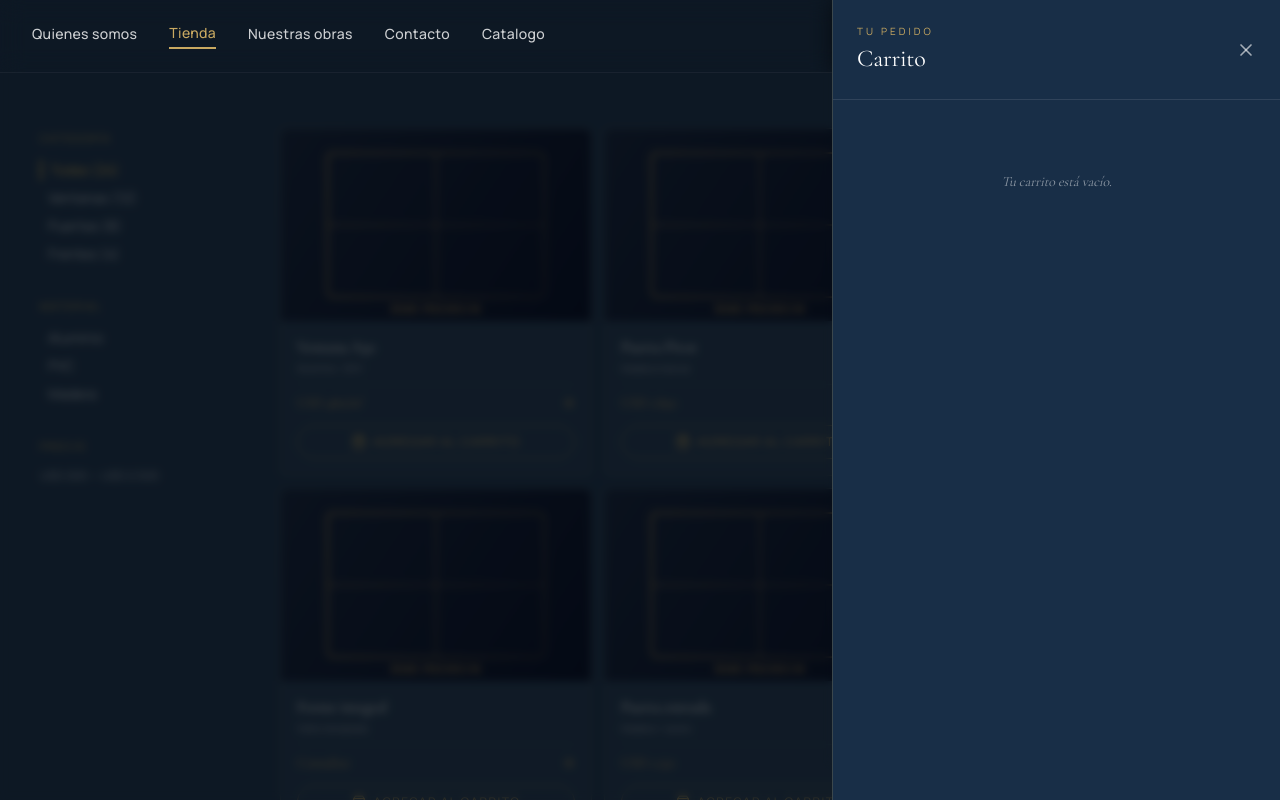
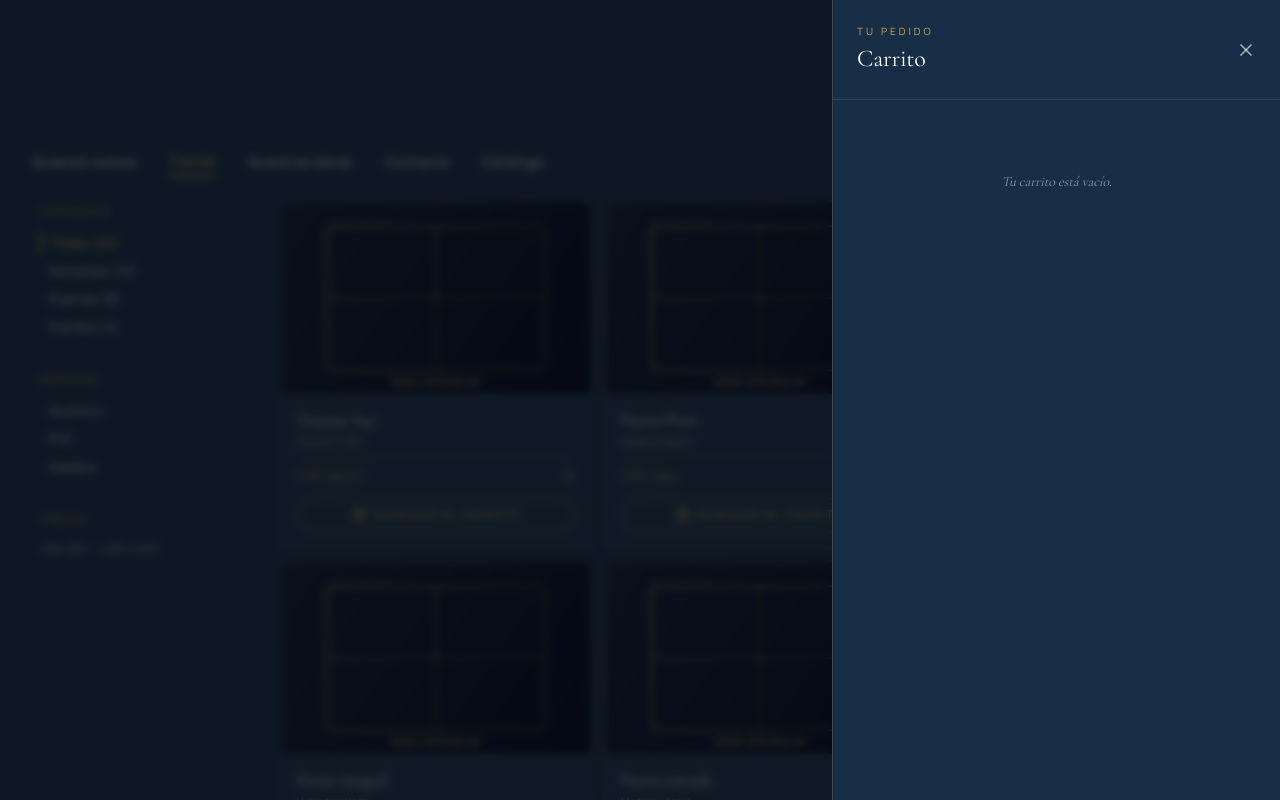
Before and after one commit to Danibentan/WebpageBmrgroup, a Next.js app: page /tienda in a window 1280 px wide. Both pictures are taken after a click on the button 1232 px from the left and 136 px from the top of the page. Shown: the top 800 px of the page. Built offline with nearby package versions, Linux system fonts and the light colour scheme.

Commit message:
Revert sticky header and remove nav offset spacing

```diff
--- a/app/contacto/page.tsx
+++ b/app/contacto/page.tsx
@@ -269,7 +269,7 @@ export default function ContactoPage() {
                       value={formState.telefono}
                       onChange={(event) => setFormState((prev) => ({ ...prev, telefono: event.target.value }))}
                       className="w-full bg-transparent px-3 py-3 text-white placeholder:text-white/40 focus:outline-none"
-                      placeholder="11 4321 6789"
+                      placeholder="11 XXXX XXXX"
                     />
                   </div>
                 </Field>
--- a/components/layout/ProfessionalHeader.tsx
+++ b/components/layout/ProfessionalHeader.tsx
@@ -17,20 +17,8 @@ const navLinks = [
 export function ProfessionalHeader() {
   const navRef = useRef<HTMLElement | null>(null);
   const pathname = usePathname();
-  const [isScrolled, setIsScrolled] = useState(false);
   const [isMobileMenuOpen, setIsMobileMenuOpen] = useState(false);
   const [isHeaderLogoBroken, setIsHeaderLogoBroken] = useState(false);
-
-  useEffect(() => {
-    const onScroll = () => {
-      setIsScrolled(window.scrollY > 50);
-    };
-
-    onScroll();
-    window.addEventListener('scroll', onScroll, { passive: true });
-
-    return () => window.removeEventListener('scroll', onScroll);
-  }, []);
 
   useEffect(() => {
     if (!isMobileMenuOpen) return;
@@ -78,11 +66,7 @@ export function ProfessionalHeader() {
   const isActiveLink = (href: string) => pathname === href || pathname.startsWith(`${href}/`);
 
   return (
-    <header
-      className={`fixed left-0 right-0 top-0 z-50 border-b border-white/5 px-4 py-3 transition-colors duration-300 md:px-8 md:py-4 ${
-        isScrolled ? 'bg-[var(--bg-primary)]/95' : 'bg-[var(--bg-primary)]/70 backdrop-blur-md'
-      }`}
-    >
+    <header className="relative w-full border-b border-[#d4af6f14] bg-[var(--bg-primary)] px-4 py-3 md:px-8 md:py-4">
       <nav ref={navRef} aria-label="Navegación principal" className="mx-auto flex w-full max-w-7xl items-center justify-between">
         <div className="flex items-center gap-2 md:gap-4 lg:gap-8">
           <button
@@ -137,7 +121,7 @@ export function ProfessionalHeader() {
       </nav>
 
       <div
-        className={`fixed inset-0 z-40 flex transform flex-col items-center justify-center bg-[var(--bg-primary)]/95 backdrop-blur-lg transition-all duration-300 md:hidden ${
+        className={`fixed inset-0 z-[60] flex transform flex-col items-center justify-center bg-[var(--bg-primary)]/95 backdrop-blur-lg transition-all duration-300 md:hidden ${
           isMobileMenuOpen ? 'translate-y-0 opacity-100' : '-translate-y-4 opacity-0 pointer-events-none'
         }`}
       >
--- a/components/tienda/CartDrawer.tsx
+++ b/components/tienda/CartDrawer.tsx
@@ -73,13 +73,13 @@ export function CartDrawer() {
     <AnimatePresence>
       {isOpen ? (
         <>
-          <motion.div initial={{ opacity: 0 }} animate={{ opacity: 1 }} exit={{ opacity: 0 }} onClick={closeCart} className="fixed inset-0 z-40 bg-black/60 backdrop-blur-sm" />
+          <motion.div initial={{ opacity: 0 }} animate={{ opacity: 1 }} exit={{ opacity: 0 }} onClick={closeCart} className="fixed inset-0 z-[60] bg-black/60 backdrop-blur-sm" />
           <motion.aside
             initial={{ x: '100%' }}
             animate={{ x: 0 }}
             exit={{ x: '100%' }}
             transition={{ duration: 0.4 }}
-            className="fixed bottom-0 right-0 top-0 z-50 flex w-full max-w-md flex-col border-l border-[#c9a961]/20 bg-[var(--bg-elevated-2)]"
+            className="fixed bottom-0 right-0 top-0 z-[70] flex w-full max-w-md flex-col border-l border-[#c9a961]/20 bg-[var(--bg-elevated-2)]"
           >
             <div className="flex items-center justify-between border-b border-white/10 p-6">
               <div>
--- a/lib/contact-info.ts
+++ b/lib/contact-info.ts
@@ -8,11 +8,11 @@ export const contactInfo = {
     scheduleSaturday: 'Sábados · 09:30 a 13:00'
   },
   whatsapp: {
-    href: 'https://wa.me/54911301227950?text=Hola%2C%20me%20interesa%20cotizar%20aberturas%20BMR'
+    href: 'https://wa.me/5491165253473?text=Hola%2C%20me%20interesa%20cotizar%20aberturas%20BMR'
   },
   location: {
     label: 'Colectora Este Ramal Escobar 1871 ramal, B1625 Belén de Escobar, Provincia de Buenos Aires',
-    mapsHref: 'https://maps.google.com/?q=Av.+del+Libertador+6710,+CABA,+Argentina'
+    mapsHref: 'https://maps.google.com/?q=Colectora+Este+Ramal+Escobar+1871+ramal,+B1625+Bel%C3%A9n+de+Escobar,+Provincia+de+Buenos+Aires'
   },
   social: {
     instagramLabel: '@bmrgroupargentina',
```
